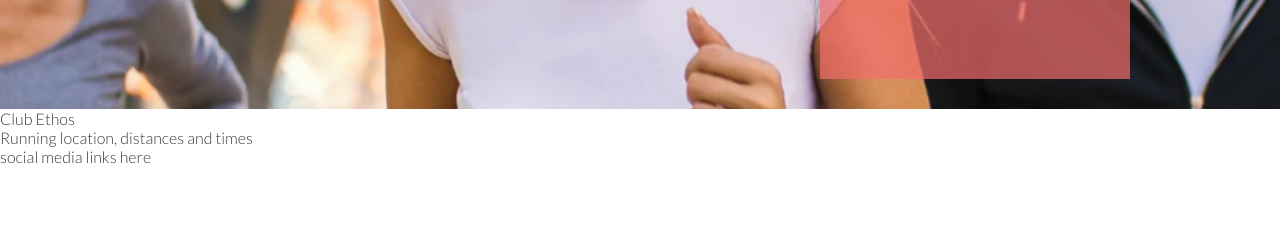
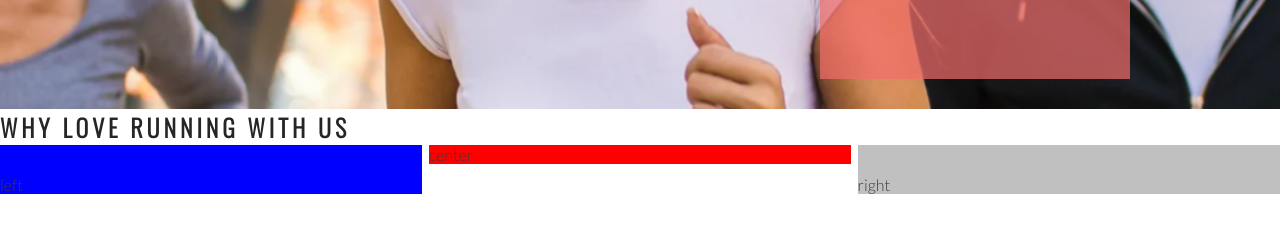
Before and after one commit to Oladipin/Love-running, a plain HTML site: page index.html in a window 1280 px wide. Shown: the part 566-800 px from the top of the page. Drawn offline with nearby package versions, Linux system fonts and the light colour scheme.

Commit message:
add club ethos main structure

```diff
--- a/assets/css/style.css
+++ b/assets/css/style.css
@@ -25,6 +25,7 @@ h2 {
 #logo {
     float: left;
     font-size: 280%;
+    margin-left: 30px;
 }
 
 #menu {
@@ -115,3 +116,29 @@ h2 {
 
     position: absolute;
 }
+
+/* club ethos */
+
+#club-ethos {
+    height: 600px;
+}
+
+#left-about {
+    padding-top: 30px;
+    width: 33%;
+    float: left;
+    background-color: blue;
+}
+
+#right-about {
+    padding-top: 30px;
+    width: 33%;
+    float: right;
+    background-color: silver;
+}
+
+#center-about {
+    width: 33%;
+    margin: 0 auto;
+    background-color: red;
+}
--- a/index.html
+++ b/index.html
@@ -37,8 +37,11 @@
             <h3>Dublin Docklands & Phoenix Park</h3>
         </div>
     </section>
-    <section>
-        Club Ethos
+    <section id="club-ethos">
+        <h1>Why Love Running With Us</h1>
+        <div id="left-about">left</div>
+        <div id="right-about">right</div>
+        <div id="center-about">center</div>
     </section>
     <section>
         Running location, distances and times
```
